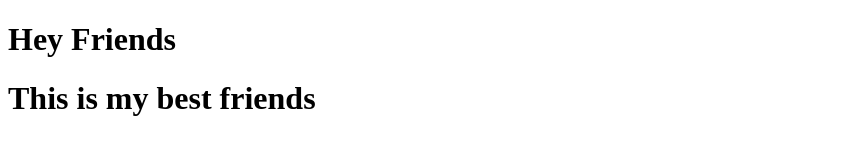
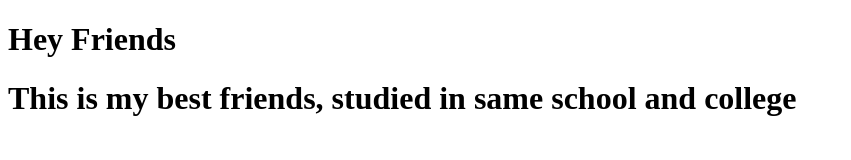
Before and after one commit to sona07/datewithgit-sample, a plain HTML site: page hey.html in a window 1280 px wide. Shown: the whole page, without its empty margins (0-851 px from the left). Drawn offline with Linux system fonts and the light colour scheme.

Commit message:
modified

```diff
--- a/hey.html
+++ b/hey.html
@@ -7,6 +7,6 @@
     </head>
     <body>
         <h1>Hey Friends</h1>
-        <h1>This is my best friends</h1>
+        <h1>This is my best friends, studied in same school and college</h1>
     </body>
 </html>
```
